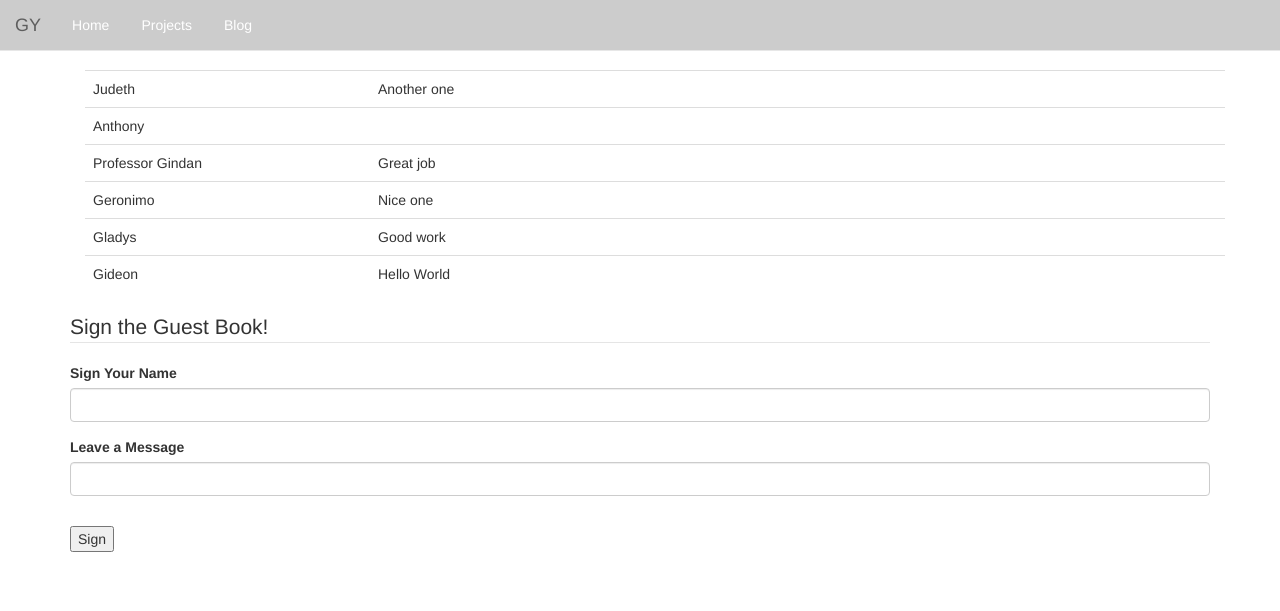
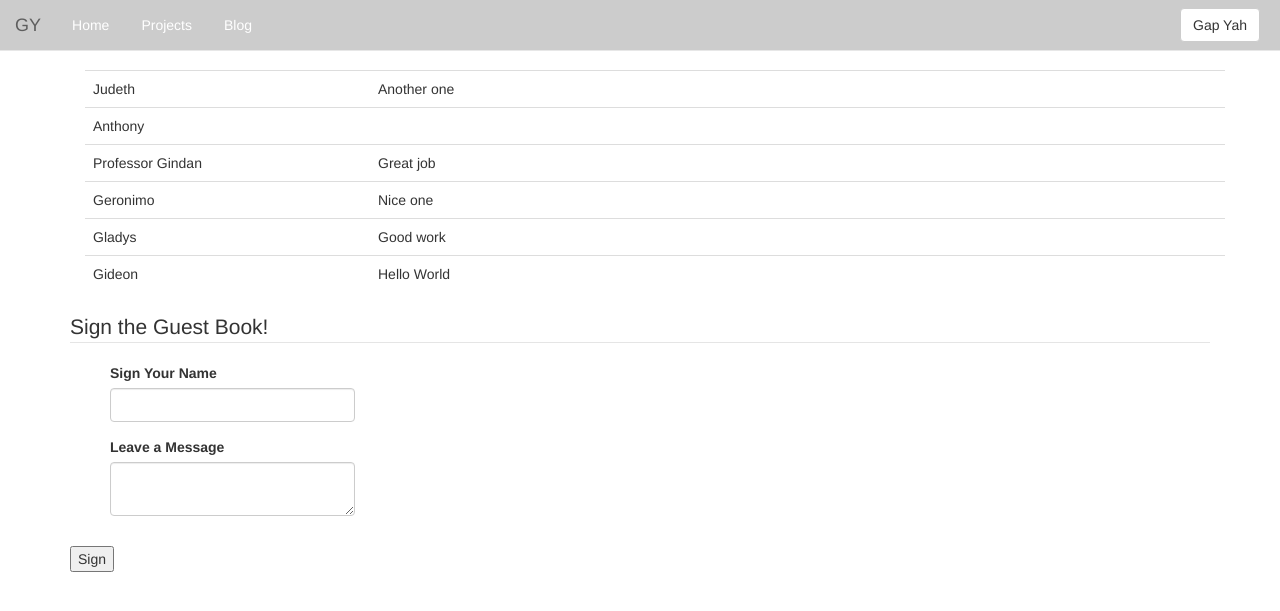
Before and after one commit to gyektai/gapyah, a Flask app: page /guestbook in a window 1280 px wide. Shown: the top 611 px of the page. Run offline with Flask 2, Linux system fonts and the light colour scheme; data comes from the database, SQL or seed files in the repository; some libraries are stand-ins or nearby versions.

Commit message:
Add joke gapyah button. Small other changes

```diff
--- a/mysite/forms.py
+++ b/mysite/forms.py
@@ -1,13 +1,13 @@
 from flask_wtf import FlaskForm
-from wtforms import StringField, SubmitField
+from wtforms import StringField, SubmitField, TextAreaField
 from wtforms.validators	import DataRequired, Length
 
 class PostForm(FlaskForm):
 	title = StringField('Title', validators=[DataRequired()])
-	blog_writer = StringField('Write Your Entry', validators=[DataRequired()])
+	blog_writer = TextAreaField('Write Your Entry', validators=[DataRequired()])
 	submit = SubmitField('Post Blog')
 
 class GuestForm(FlaskForm):
 	guest = StringField('Sign Your Name', validators=[DataRequired(), Length(min=1, max=30)])
-	message = StringField('Leave a Message', validators=[Length(max=120)])
+	message = TextAreaField('Leave a Message', validators=[Length(max=120)])
 	submit = SubmitField('Sign')
--- a/mysite/routes.py
+++ b/mysite/routes.py
@@ -16,7 +16,7 @@ def makepost():
 		post = Post(title=form.title.data, content=form.blog_writer.data)
 		db.session.add(post)
 		db.session.commit()
-		return redirect(url_for('home'))
+		return redirect(url_for('blog'))
 	return render_template('write.html', form=form)
 
 @app.route('/layout')
--- a/mysite/static/main.css
+++ b/mysite/static/main.css
@@ -81,3 +85,15 @@ hr.solid {
 a.btn-blue:hover{
 	border-color: #333333;
 }
+
+.short {
+	width: 25%;
+}
+
+.pad-left {
+	padding-left: 40px;
+}
+
+.mr-right {
+	margin-right: 20px;
+}
--- a/mysite/templates/guestbook.html
+++ b/mysite/templates/guestbook.html
@@ -21,11 +21,11 @@
 		{{ form.hidden_tag() }}
 		<fieldset class="form-group">
 			<legend class="border-bottom mb-4">Sign the Guest Book!</legend>
-			<div class="form-group">
+			<div class="form-group short pad-left">
 				{{ form.guest.label(class="form-control-label") }}
 				{{ form.guest(class="form-control") }}
 			</div>
-			<div class="form-group">
+			<div class="form-group short pad-left">
 				{{ form.message.label(class="form-control-label") }}
 				{{ form.message(class="form-control form-control-lg") }}
 			</div>
--- a/mysite/templates/layout.html
+++ b/mysite/templates/layout.html
@@ -41,10 +41,13 @@
 				      <li><a href="{{ url_for('projects') }}">Projects</a></li>
 				      <li><a href="{{ url_for('blog') }}">Blog</a></li>
 				    </ul>
+				    <div class="navbar-nav navbar-right">
+				    	<a href="https://www.youtube.com/watch?v=eKFjWR7X5dU" class="btn btn-default navbar-btn mr-right" role="button">Gap Yah</a>
 				</div>
 			</div>
 		</nav>
 	</div>
+
 	<!-- for inherited content -->
 	<div class="container">
 		{% block content %}{% endblock %}
```
Also changed, not shown: other parts of mysite/static/main.css (+4 -0 lines), mysite/site.db.
